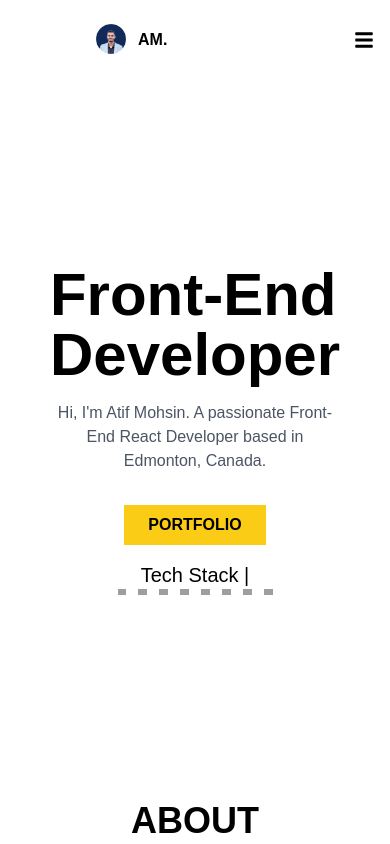
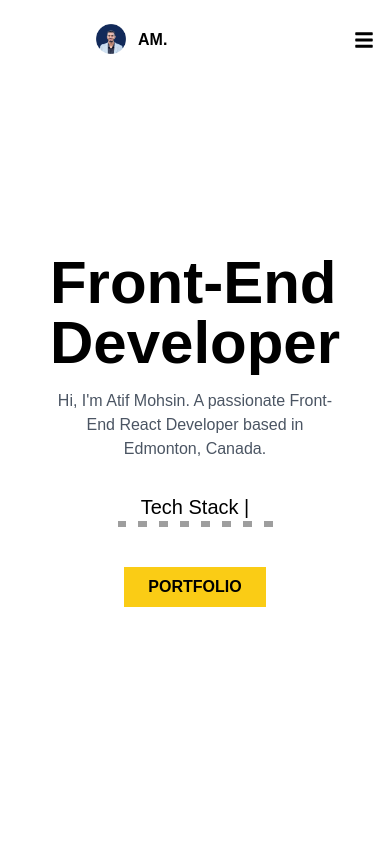
Before and after one commit to AtifMohsin/Atif-portfolio, a React (Create React App) app: page / in a window 390 px wide. Shown: the top 844 px of the page. Built offline with nearby package versions, Linux system fonts and the light colour scheme; grey boxes are pictures that could not be loaded; a web font is replaced by a local one.

Commit message:
minor changes

```diff
--- a/src/components/About.jsx
+++ b/src/components/About.jsx
@@ -5,7 +5,7 @@ const About = () => {
   return (
     <div>
 
-    <div name="ABOUT" className='flex flex-col justify-center space-y-4 items-center max-w-screen-2xl h-screen bg-white mb-20'>
+    <div name="ABOUT" className='flex flex-col justify-center space-y-4 items-center max-w-screen-2xl h-full bg-white mb-20'>
     <div className='text-center mb-6'>
         <h2 className='text-4xl font-bold inline-block border-b-4 border-yellow-400 duration-200 p-2 mb-20 '>ABOUT</h2>
         </div>
--- a/src/components/HeroSec.jsx
+++ b/src/components/HeroSec.jsx
@@ -26,10 +26,7 @@ function HeroSec() {
            <p className='text-gray-600 md:text-lg   py-4'>
            Hi, I'm Atif Mohsin. A passionate Front-End React Developer based in Edmonton, Canada.</p>
         </div>
-        <div className='flex gap-4 mt-4'>
-          <Link to="PORTFOLIO" smooth offset={-100} duration={500} className='text-md font-bold px-6 py-2 bg-yellow-400   hover:scale-105 duration-300'>PORTFOLIO</Link>
 
-        </div>
 
         <div className='mt-4'>
           <p className='text-xl '>Tech Stack  |</p>
@@ -46,6 +43,10 @@ function HeroSec() {
               <li> <img className='hover:scale-125 duration-300' src='https://skillicons.dev/icons?i=github' alt="html"/></li>
             </ul>
           </div>
+          <div className='flex gap-4 mt-10'>
+          <Link to="PORTFOLIO" smooth offset={-100} duration={500} className='text-md font-bold px-6 py-2 bg-yellow-400   hover:scale-105 duration-300'>PORTFOLIO</Link>
+
+        </div>
 
 
 
--- a/src/components/Portfolio.jsx
+++ b/src/components/Portfolio.jsx
@@ -16,12 +16,12 @@ const Portfolio = () => {
 
 
   return (
-    <div name="PORTFOLIO" className='container w-full h-full  mt-2 bg-white mb-20'>
+    <div name="PORTFOLIO" className='container mx-auto w-full h-full  mt-2 bg-white mb-20'>
 
 
 
 
-        <div className=' flex flex-col items-center mt-5 p-4 mx-auto px-6  space-y-10 max-w-lg  md:max-w-4xl lg:max-w-7xl'>
+        <div className=' flex flex-col items-center mx-auto mt-5 p-4 px-6  space-y-10 max-w-lg  md:max-w-4xl lg:max-w-7xl'>
 
             <div className='text-center space-y-4 mb-12'>
                 <h2 className='text-4xl font-bold inline-block border-b-4 border-yellow-400  duration-200 p-2'>PORTFOLIO</h2>
```
